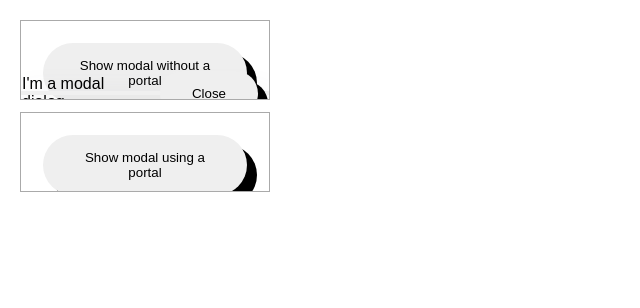
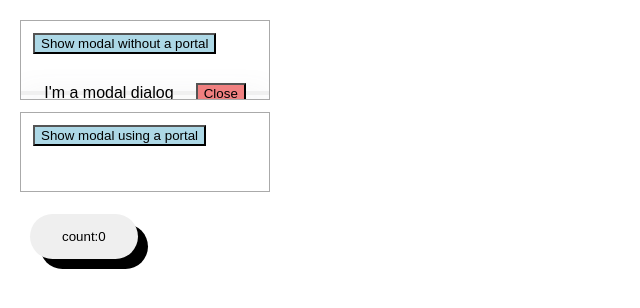
Before and after one commit to thesaurabhkushwaha/basics-react, a React (Create React App) app: page / in a window 1280 px wide. Both pictures are taken after a click on the button "Show modal without a portal". Shown: the top 308 px of the page, without its empty margins (0-640 px from the left). Built offline with nearby package versions, Linux system fonts and the light colour scheme.

Commit message:
Add styling examples

```diff
--- a/src/App.js
+++ b/src/App.js
@@ -76,6 +76,7 @@
       {/* <MyReducer></MyReducer> */}
 
       <MyPortal></MyPortal>
+      <MyButton></MyButton>
 
     </>
   );
--- a/src/components/MyBotton/MyButton.css
+++ b/src/components/MyBotton/MyButton.css
@@ -1,4 +1,4 @@
-button{
+.button-example{
     border: 0px;
     padding: 15px 32px;
     text-align: center;
@@ -7,7 +7,11 @@
     margin: 10px;
 }
 
-button:active {
+.button-example:active {
     box-shadow: 5px 5px;
     transform: translateY(5px) translateX(5px);
 }
+
+.button-example-green:active{
+    background-color: lightgreen;
+}
--- a/src/components/MyBotton/MyButton.js
+++ b/src/components/MyBotton/MyButton.js
@@ -1,20 +1,22 @@
 import { useState } from "react";
 import './MyButton.css'
-export default function MyButton({name, showText, children}){
+export default function MyButton({name="count", showText, children}){
     const [count, setCount] = useState(0);
     const [showHeading, setShowHeading] = useState(showText);
+    const [buttonClass, setButtonClass] = useState("button-example")
 
     function handleClick(){
         setCount(count+1);
         setShowHeading(!showHeading);
+        setButtonClass(buttonClass + " button-example-green")
     }
+
 
     return (
         <>
-            <button onClick={handleClick}> {name}:{count} {children}</button>
+            <button className={buttonClass} onClick={handleClick}> {name}:{count} {children}</button>
             {showHeading && <h2>TEXT</h2>}
             {children}
         </>
-
     );
 }
--- a/src/components/MyPortal/MyPortal.css
+++ b/src/components/MyPortal/MyPortal.css
@@ -70,3 +70,11 @@
     left: calc(50% - 125px);
     bottom: 70px;
   }
+
+  .portal-button{
+    background-color: lightblue;
+  }
+
+  .portal-button-close{
+    background-color: lightcoral;
+  }
--- a/src/components/MyPortal/MyPortal.js
+++ b/src/components/MyPortal/MyPortal.js
@@ -20,7 +20,7 @@
     const [showModal, setShowModal] = useState(false);
     return (
       <>
-        <button onClick={() => setShowModal(true)}>
+        <button className="portal-button" onClick={() => setShowModal(true)}>
           Show modal without a portal
         </button>
         {showModal && (
@@ -35,7 +35,7 @@
     const otherParent = document.getElementById("otherParent")
     return (
       <>
-        <button onClick={() => setShowModal(true)}>
+        <button className="portal-button" onClick={() => setShowModal(true)}>
           Show modal using a portal
         </button>
         {showModal && createPortal(
@@ -50,7 +50,7 @@
     return (
       <div className="modal">
         <div>I'm a modal dialog</div>
-        <button onClick={onClose}>Close</button>
+        <button className="portal-button-close" onClick={onClose}>Close</button>
       </div>
     );
   }
```
